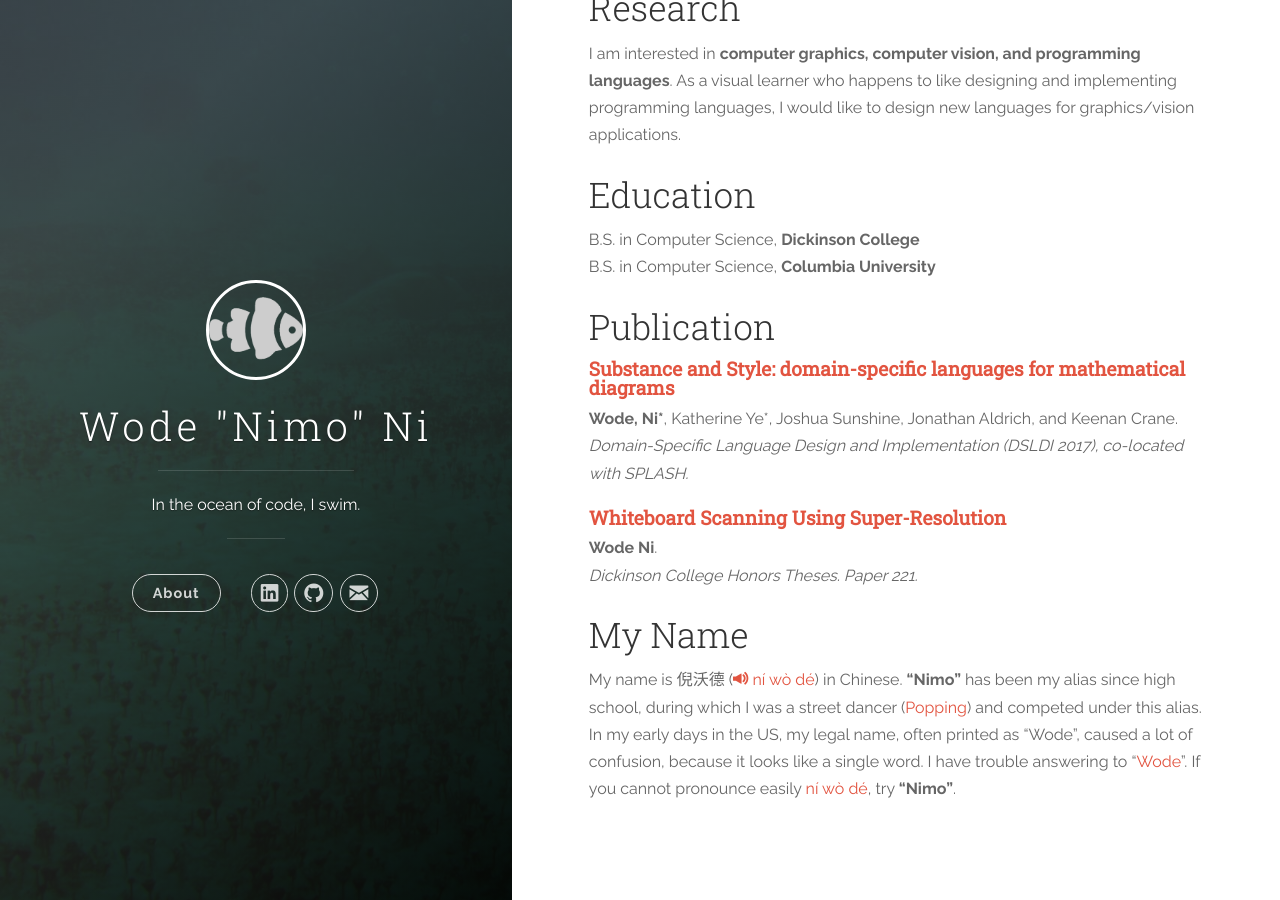
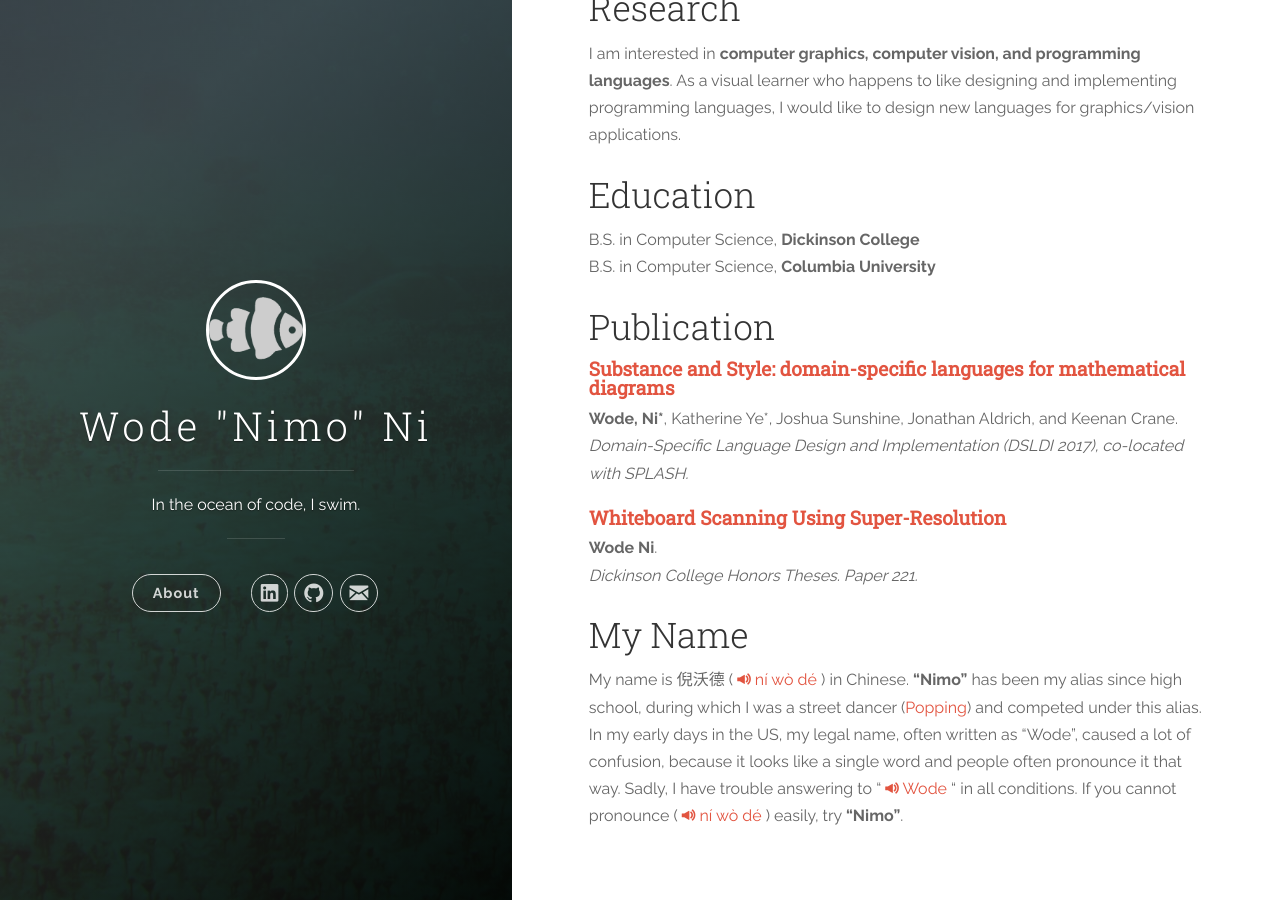
Before and after one commit to wodeni/wodeni.github.io, a Jekyll site: the page built from index.md, in a window 1280 px wide and 900 px high, scrolled down 627 px. Built offline with Jekyll 4.4.1, drawn with Linux system fonts in a browser that asks for light colours; nearby versions of some CDN libraries; our own code applies the rules of GitHub Pages for plain Markdown files.

Commit message:
uploading to Columbia server

```diff
--- a/index.md
+++ b/index.md
@@ -29,5 +29,16 @@
 
 ## My Name
 
-My name is 倪沃德 ([<i class="icon icon-volume"></i> ní wò dé](https://translate.google.com/translate_tts?ie=UTF-8&q=%E5%80%AA%E6%B2%83%E5%BE%B7&tl=zh-CN&total=1&idx=0&textlen=3&tk=240836.379729&client=t&prev=input)) in Chinese. __"Nimo"__ has been my alias since high school, during which I was a street dancer ([Popping](https://en.wikipedia.org/wiki/Popping)) and competed under this alias. In my early days in the US, my legal name, often printed as "Wode", caused a lot of confusion, because it looks like a single word. I have trouble answering to "[Wode](https://translate.google.com/translate_tts?ie=UTF-8&q=wode&tl=en&total=1&idx=0&textlen=4&tk=872591.735002&client=t&prev=input)".
-If you cannot pronounce easily [ní wò dé](https://translate.google.com/translate_tts?ie=UTF-8&q=%E5%80%AA%E6%B2%83%E5%BE%B7&tl=zh-CN&total=1&idx=0&textlen=3&tk=240836.379729&client=t&prev=input), try __"Nimo"__.
+My name is 倪沃德 (
+    <audio id="pronounce"><source src="assets/niwode.mp3" type="audio/mpeg"></audio>
+    <a class="icon icon-volume" onclick="document.getElementById('pronounce').play();"> ní wò dé</a>
+)
+in Chinese. __"Nimo"__ has been my alias since high school, during which I was a street dancer ([Popping](https://en.wikipedia.org/wiki/Popping)) and competed under this alias. In my early days in the US, my legal name, often written as "Wode", caused a lot of confusion, because it looks like a single word and people often pronounce it that way. Sadly, I have trouble answering to "
+    <audio id="wode"><source src="assets/wode.mp3" type="audio/mpeg"></audio>
+    <a class="icon icon-volume" onclick="document.getElementById('wode').play();"> Wode</a>
+" in all conditions.
+If you cannot pronounce (
+    <audio id="pronounce"><source src="assets/niwode.mp3" type="audio/mpeg"></audio>
+    <a class="icon icon-volume" onclick="document.getElementById('pronounce').play();"> ní wò dé</a>
+)
+ easily, try __"Nimo"__.
```
Also changed, not shown: 7 other files.
